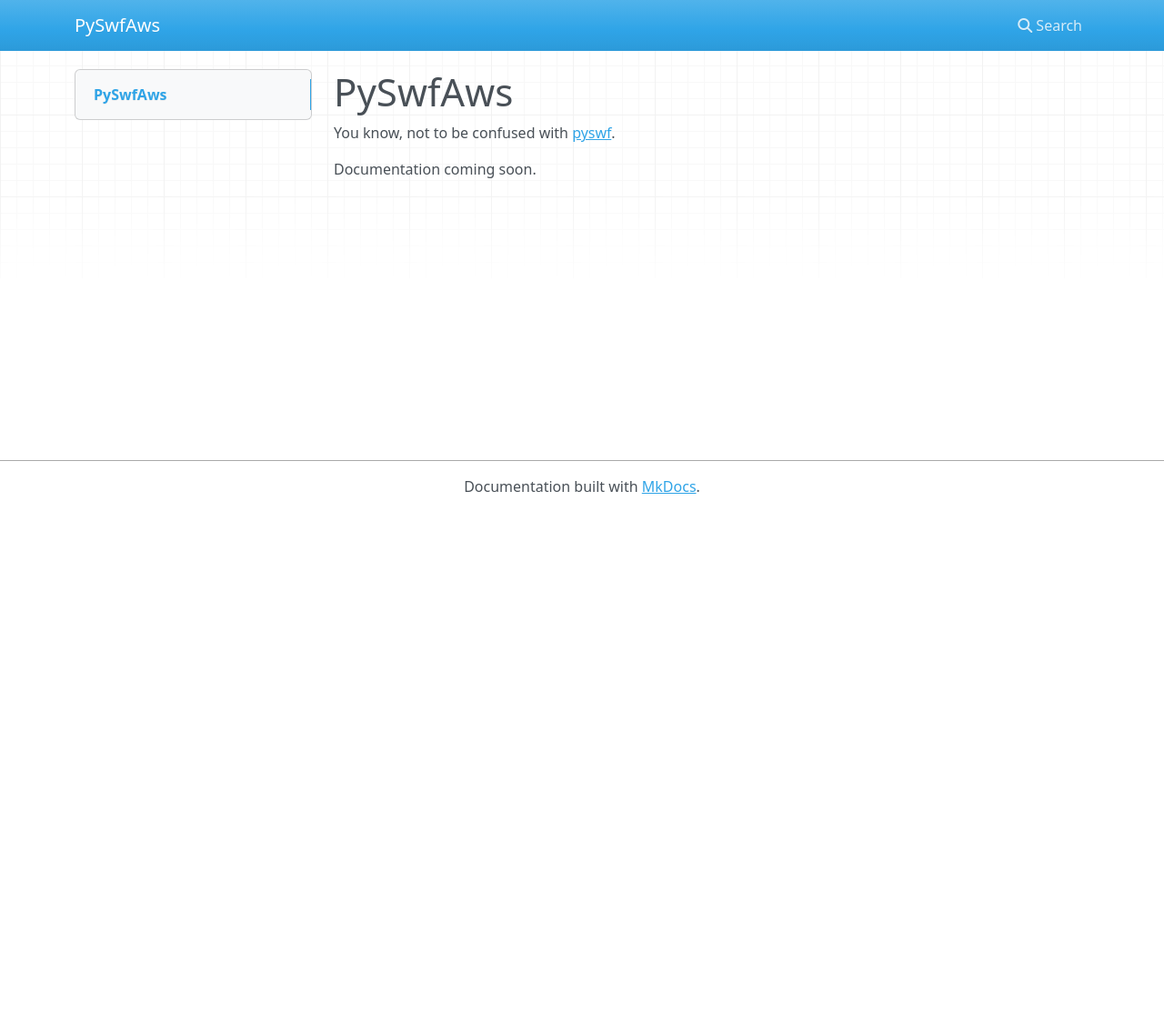
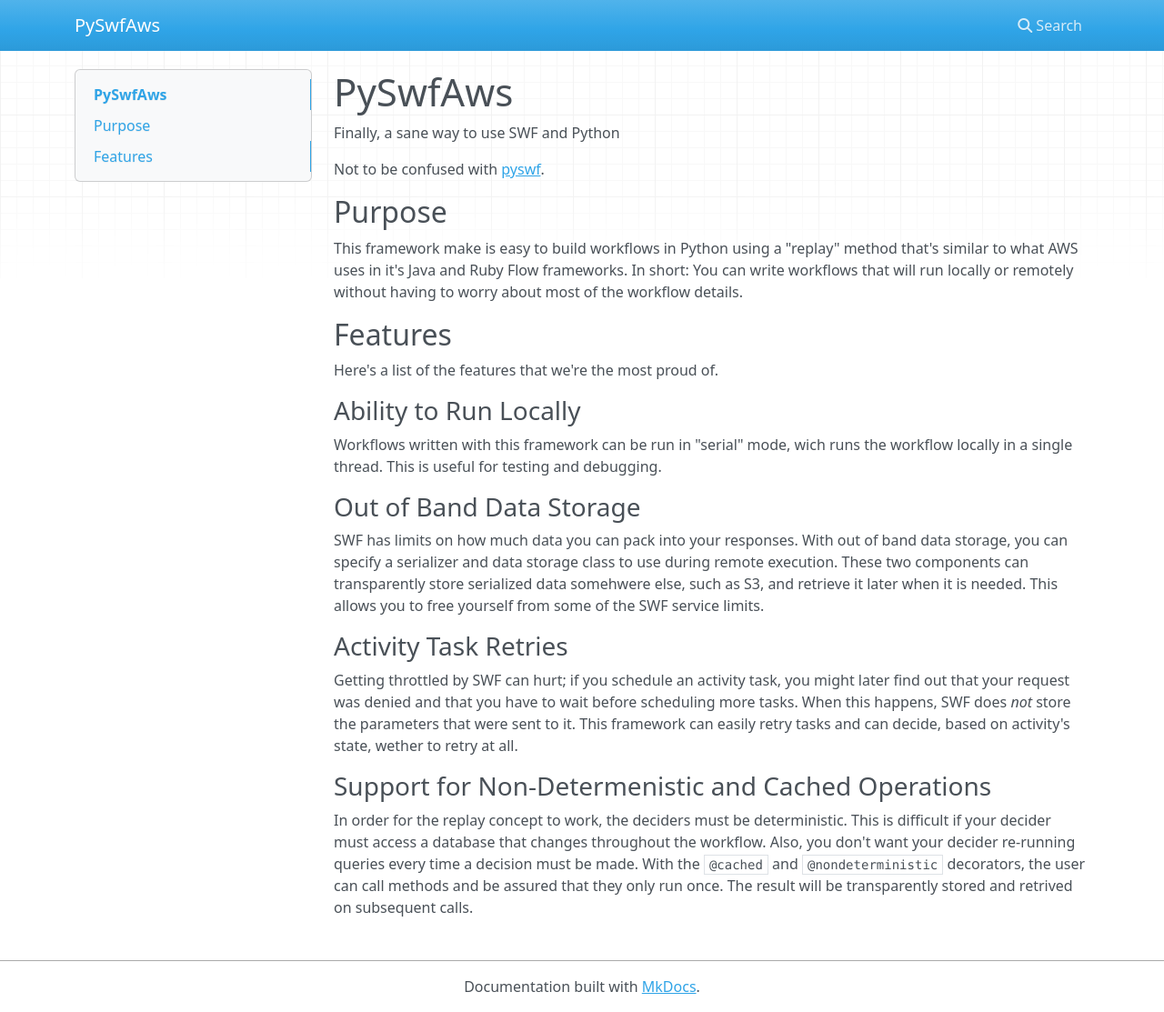
Before and after one commit to bstempi/pyswf, an MkDocs documentation site: the page built from docs/index.md, in a window 1280 px wide and 1113 px high. Shown: the whole window at 91% size. Built offline with MkDocs 1.6.1, drawn with Linux system fonts in a browser that asks for light colours; nearby versions of some CDN libraries.

Commit message:
Adding a bit of marketing

```diff
--- a/docs/index.md
+++ b/docs/index.md
@@ -1,4 +1,22 @@
 # PySwfAws
-You know, not to be confused with [pyswf](https://pypi.python.org/pypi/pyswf).
+Finally, a sane way to use SWF and Python
 
-Documentation coming soon.
+Not to be confused with [pyswf](https://pypi.python.org/pypi/pyswf).
+
+## Purpose
+This framework make is easy to build workflows in Python using a "replay" method that's similar to what AWS uses in it's Java and Ruby Flow frameworks.  In short:  You can write workflows that will run locally or remotely without having to worry about most of the workflow details.
+
+## Features
+Here's a list of the features that we're the most proud of.
+
+### Ability to Run Locally
+Workflows written with this framework can be run in "serial" mode, wich runs the workflow locally in a single thread.  This is useful for testing and debugging.
+
+### Out of Band Data Storage
+SWF has limits on how much data you can pack into your responses.  With out of band data storage, you can specify a serializer and data storage class to use during remote execution.  These two components can transparently store serialized data somehwere else, such as S3, and retrieve it later when it is needed.  This allows you to free yourself from some of the SWF service limits.
+
+### Activity Task Retries
+Getting throttled by SWF can hurt; if you schedule an activity task, you might later find out that your request was denied and that you have to wait before scheduling more tasks.  When this happens, SWF does *not* store the parameters that were sent to it.  This framework can easily retry tasks and can decide, based on activity's state, wether to retry at all.
+
+### Support for Non-Determenistic and Cached Operations
+In order for the replay concept to work, the deciders must be deterministic.  This is difficult if your decider must access a database that changes throughout the workflow.  Also, you don't want your decider re-running queries every time a decision must be made.  With the `@cached` and `@nondeterministic` decorators, the user can call methods and be assured that they only run once.  The result will be transparently stored and retrived on subsequent calls.
```
